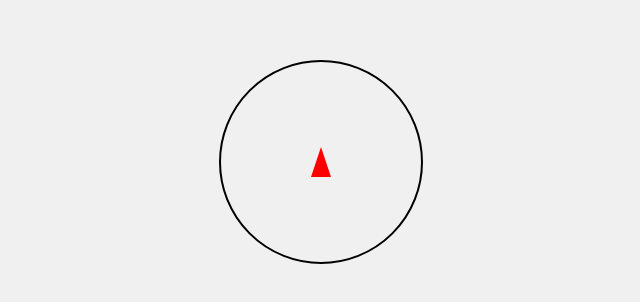
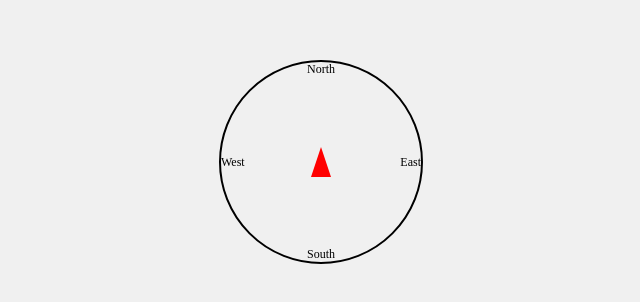
Before and after one commit to codeingroom/demo, a plain HTML site: page index.html in a window 1280 px wide. Shown: the part 238-540 px from the top of the page, 319-959 px from the left. Drawn offline with Linux system fonts and the light colour scheme.

Commit message:
Update index.html

```diff
--- a/index.html
+++ b/index.html
@@ -9,6 +9,10 @@
 <body>
     <div class="compass">
         <div class="arrow" id="arrow"></div>
+        <div class="label" id="north">North</div>
+        <div class="label" id="east">East</div>
+        <div class="label" id="south">South</div>
+        <div class="label" id="west">West</div>
     </div>
     <script src="script.js"></script>
 </body>
```
